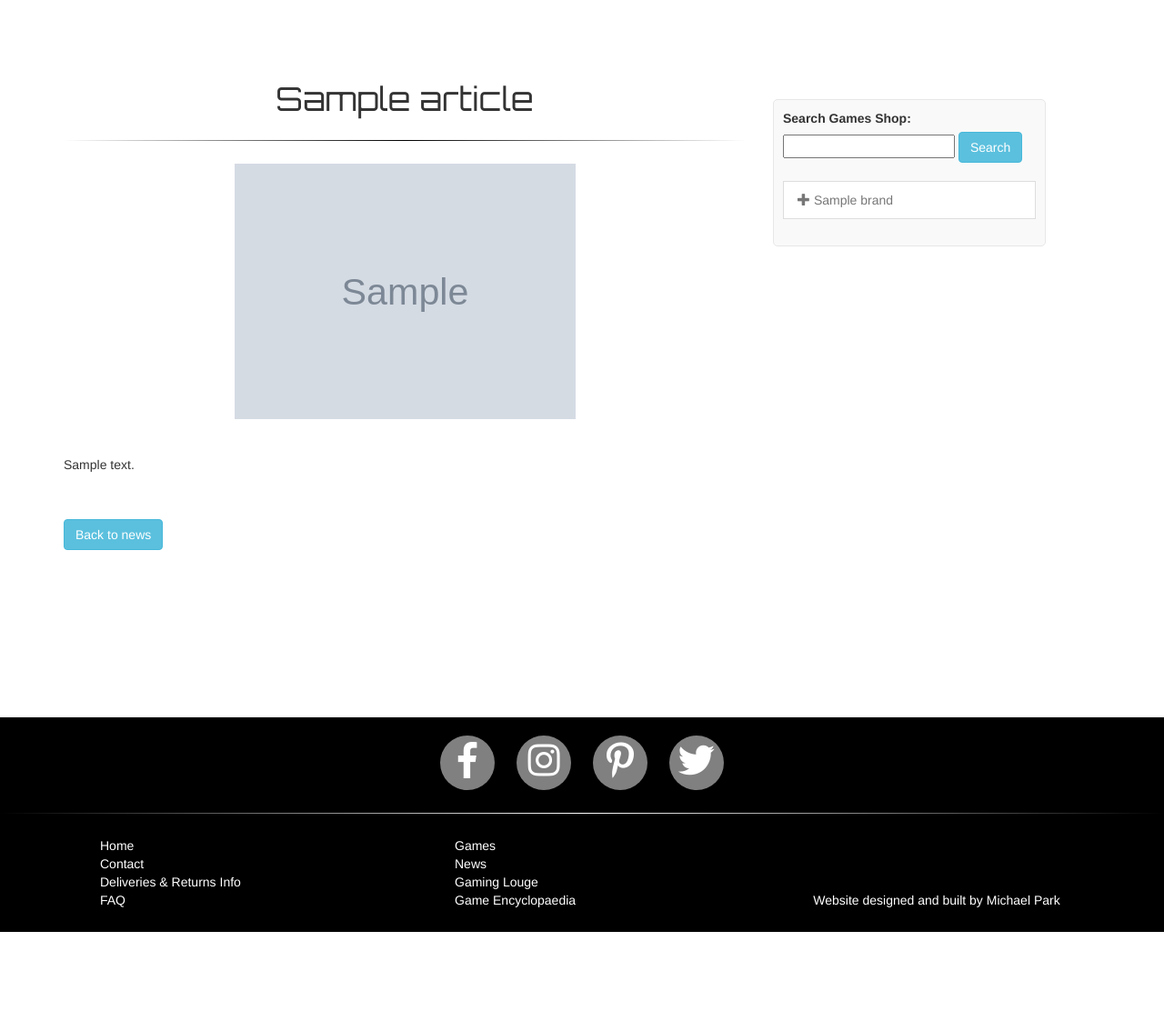
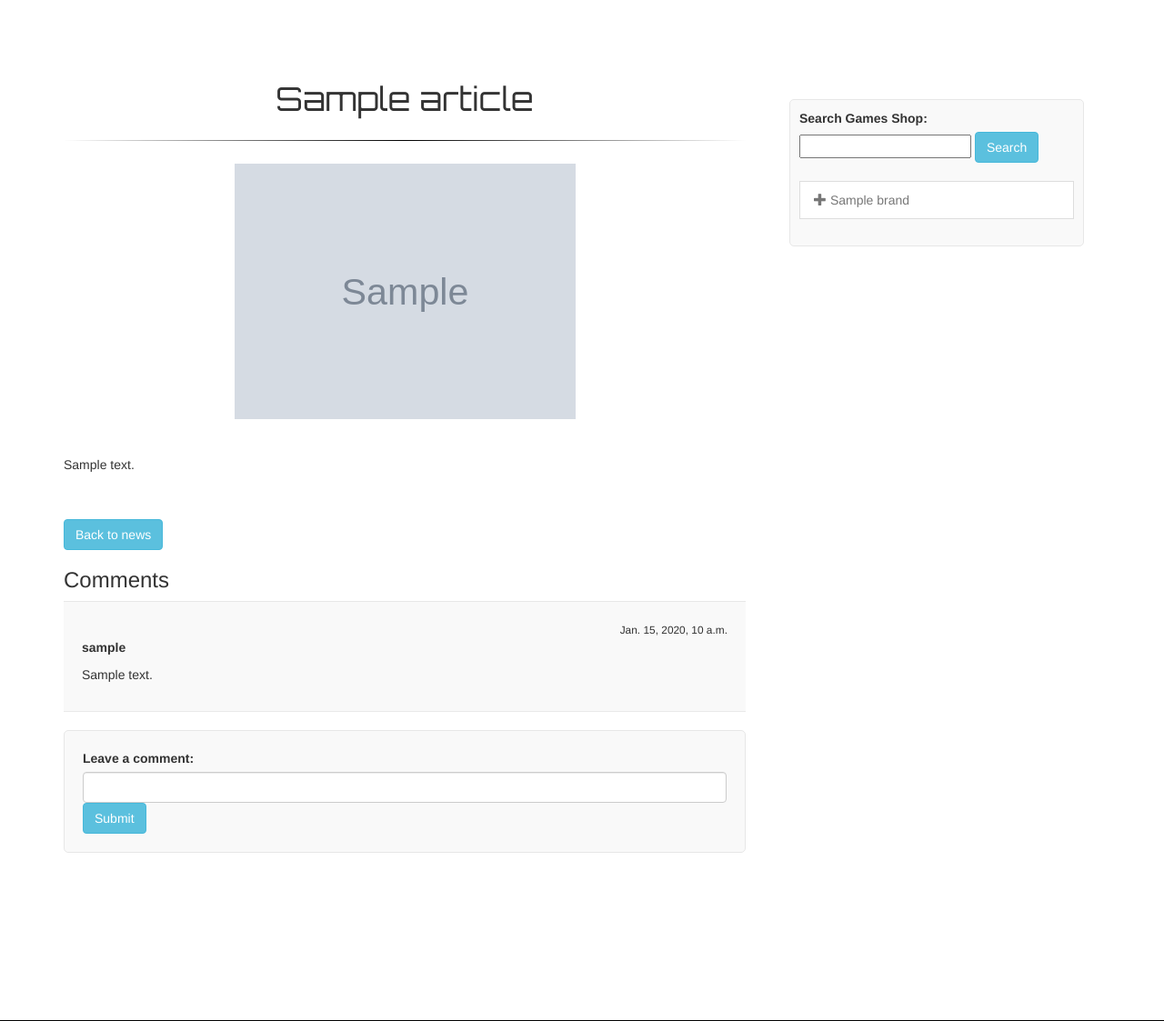
Before and after one commit to mparkcode/django-retroplay, a Django app: page /news/1 in a window 1280 px wide. Shown: the part 101-1224 px from the top of the page at 91% size. Before the commit the page ends 1126 px from the top, so only its background shows below. Run offline with Django 3.2, Linux system fonts and the light colour scheme; a user stored in the database is signed in; tables that the repository leaves empty hold one stand-in row (values such as "Sample post"); grey boxes marked "Sample" are stand-in pictures; some libraries are stand-ins or nearby versions; some web fonts are replaced.

Commit message:
added comments to news articles

```diff
--- a/news/admin.py
+++ b/news/admin.py
@@ -1,5 +1,6 @@
 from django.contrib import admin
-from .models import Article
+from .models import Article, Comment
 
 # Register your models here.
 admin.site.register(Article)
+admin.site.register(Comment)
--- /dev/null
+++ b/news/forms.py
@@ -0,0 +1,16 @@
+# news forms
+
+from django import forms
+from .models import Comment
+
+
+class CommentForm(forms.ModelForm):
+    class Meta:
+        model = Comment
+        fields=('content',)
+        widgets = {
+            'content': forms.TextInput(attrs={'class': 'form-control'})
+            }
+        labels = {
+            "content": "Leave a comment"
+        }
--- a/news/models.py
+++ b/news/models.py
@@ -14,3 +14,12 @@ class Article(models.Model):
 
     def __str__(self):
         return self.title
+
+class Comment(models.Model):
+    content = models.TextField()
+    date = models.DateTimeField(blank=True, null=True, default=timezone.now)
+    author = models.ForeignKey(User, related_name="comments", null=False, default=1, on_delete=models.CASCADE)
+    article = models.ForeignKey(Article, related_name="comments", null=False, on_delete=models.CASCADE)
+
+    def __str__(self):
+        return self.content
--- a/news/templates/news/view_article.html
+++ b/news/templates/news/view_article.html
@@ -1,5 +1,6 @@
 {% extends 'base.html' %}
 {% load staticfiles%}
+{% load bootstrap_tags %}
 {% block content %}
 <div class="spacer"></div>
 <div class="container">
@@ -19,6 +20,32 @@
                     </div>
                 </div>
                 <a href="{% url 'all_news' %}" class="btn btn-info mt-40">Back to news</a>
+
+                {% if comments %}
+                    <h3 class="comment-heading-underline">Comments</h3>
+                    {% for comment in comments %}
+                        <div class="comment-background {% cycle 'cb-grey' 'cb-white' %}">
+                            <div class="text-right">
+                                <small class="text-right">{{comment.date}}</small>
+                            </div>
+                            <strong><p>{{comment.author}}</p></strong>
+                            <p>{{comment.content}}</p>
+                        </div>
+                    {% endfor %}
+                {% else %}
+                    <h3 class="comment-heading-underline">No comments</h3>
+                {% endif %}
+                {% if user.is_authenticated %}
+                    <div class="comment-form-area">
+                        <form action="" method="POST">
+                            {% csrf_token %}
+                            {{form | as_bootstrap }}
+                            <input class="btn btn-info" type="submit" value="Submit"/>
+                        </form>
+                    </div>
+                {% else %}
+                    <h3>Login to comment</h3>
+                {% endif %}
             </div>
             <div class="col-md-4 col-sm-12">
                 {% include 'products/search.html' %}
--- a/news/views.py
+++ b/news/views.py
@@ -1,6 +1,7 @@
 from django.shortcuts import render, redirect, get_object_or_404
-from .models import Article
+from .models import Article, Comment
 from django.core.paginator import Paginator
+from .forms import CommentForm
 
 # Create your views here.
 def all_news(request):
@@ -15,9 +16,20 @@ def all_news(request):
     return render(request, "news/all_news.html", {'articles':articles})
 
 def view_article(request, pk):
+    if request.method=="POST":
+        form = CommentForm(request.POST)
+        if form.is_valid():
+            comment=form.save(commit=False)
+            comment.author=request.user
+            article = Article.objects.get(pk=pk)
+            comment.article=article
+            comment.save()
+            return redirect('view_article', article.id)
     search_query = request.GET.get("query")
     if search_query:
         query = search_query
         return redirect('search_results', query)
     article = Article.objects.get(pk=pk)
-    return render(request, "news/view_article.html", {'article':article})
+    comments = Comment.objects.filter(article = article)
+    form = CommentForm()
+    return render(request, "news/view_article.html", {'article':article, 'comments':comments, 'form':form})
--- a/products/forms.py
+++ b/products/forms.py
@@ -1,5 +1,7 @@
+# products forms
+
 from django import forms
-from .models import Game
+
 
 class GameSearchForm(forms.Form):
     query = forms.CharField(label='Search Games Shop', max_length=100)
--- a/products/templates/products/search.html
+++ b/products/templates/products/search.html
@@ -2,7 +2,6 @@
 <div class="sidebar-menu">
     <div class="sidebar-search-form">
         <form>
-            {% csrf_token %}
             {{ game_search_form | as_bootstrap }}
             <button type="submit" class="btn btn-info">Search</button>
         </form>
--- a/static/css/custom.css
+++ b/static/css/custom.css
@@ -354,9 +354,10 @@ a.nav-link:after{
     border: 1px solid #e7e7e7;
     border-radius: 5px;
     padding: 10px;
-    width: 300px;
+    width: 90%;
     background: #f9f9f9;
-    margin-top:40px;
+    margin-top:40px !important;
+    margin: 0 auto;
 }
 
 .sidebar-search-form{
@@ -547,6 +548,34 @@ a.nav-link:after{
     margin: 0 auto;
 }
 
+.comment-heading-underline{
+    border-bottom: 1px solid #e7e7e7;
+    padding-bottom: 10px;
+    margin-bottom: 0px;
+}
+
+.comment-form-area{
+    width: 100%;
+    background: #f9f9f9;
+    padding: 20px;
+    margin-top: 20px;
+    border: 1px solid #e7e7e7;
+    border-radius: 5px;
+}
+
+.comment-background{
+    padding: 20px;
+    border-bottom: 1px solid #e9e9e9;
+}
+
+.cb-grey{
+    background: #f9f9f9;
+}
+
+.cb-white{
+    background: white;
+}
+
 
 /*---------------------------------------------------------------------end css for news area*/
 
```
Also changed, not shown: news/migrations/0002_comment.py (added), news/migrations/0003_comment_article.py (added).
